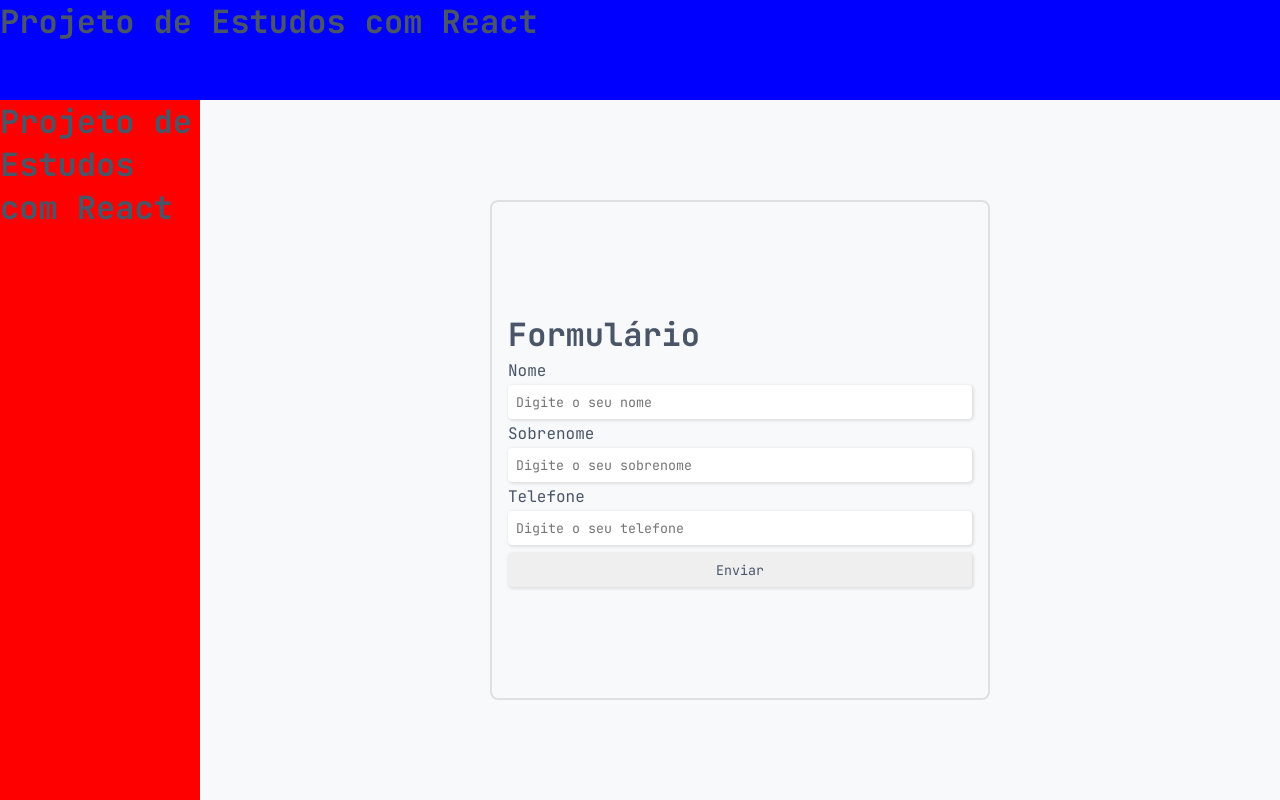
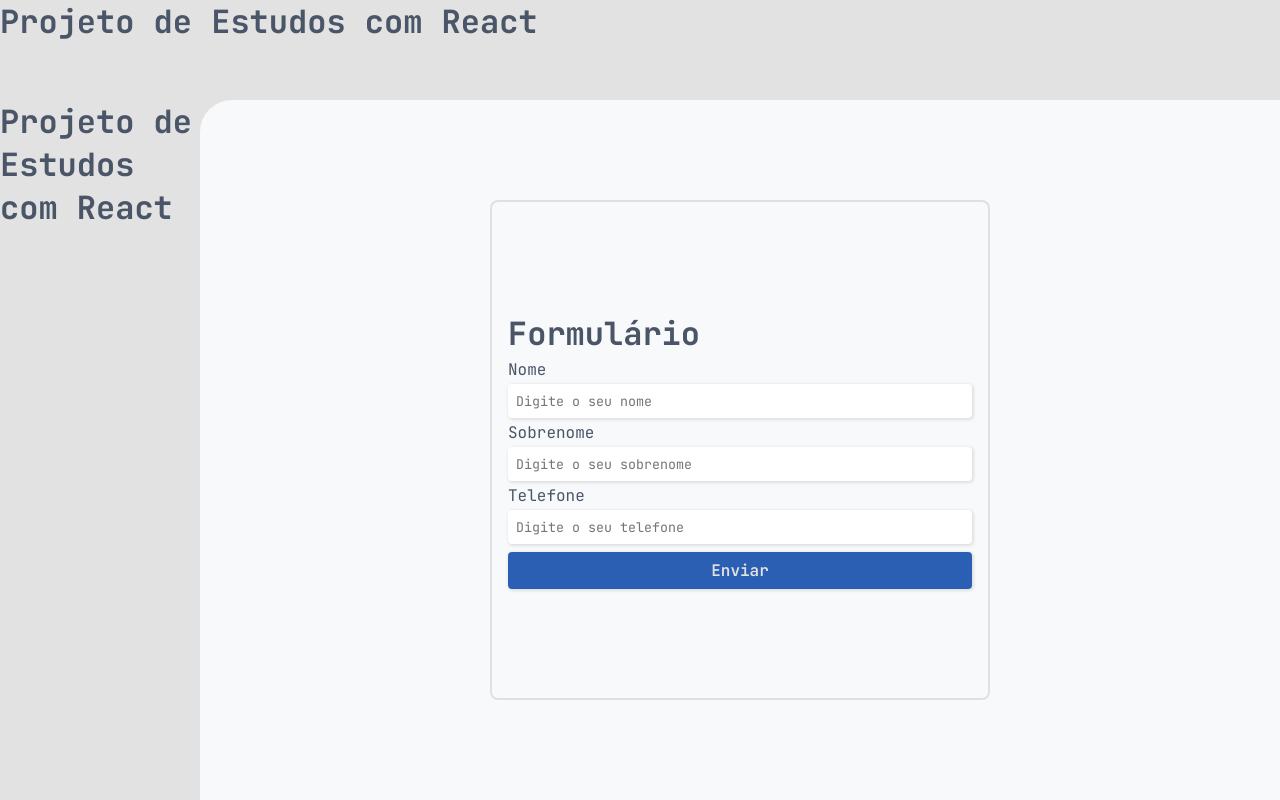
Before and after one commit to RafaelGaiteiro/project-study-react-two, a React (Vite) app: page / in a window 1280 px wide. Built offline with nearby package versions, Linux system fonts and the light colour scheme.

Commit message:
botão estilizado e header e aside

```diff
--- a/src/components/UI/atoms/Aside/styles.ts
+++ b/src/components/UI/atoms/Aside/styles.ts
@@ -2,7 +2,7 @@ import { styled } from "styled-components";
 
 export const AsideStylized = styled.div`
   grid-area: AS;
-  background-color: red;
+  background-color: #e2e2e2;
   height: 100%;
   width: 100%;
 `;
--- a/src/components/UI/atoms/Button/styles.ts
+++ b/src/components/UI/atoms/Button/styles.ts
@@ -4,4 +4,22 @@ export const ButtonStylized = styled.button`
   border-radius: 4px;
   padding: 8px;
   box-shadow: 1px 1px 3px 1px rgba(0, 0, 0, 0.1);
+  font-size: 16px;
+  font-weight: 600;
+  color: #e2e2e2;
+  background-color: #2b5fb3;
+  transition: all 0.4s;
+
+  &&:hover {
+    background-color: #1a61b5;
+    transform: scale(1.008, 1.018);
+    font-weight: 700;
+    color: white;
+  }
+
+  &&:active {
+    background-color: #123963;
+    font-weight: 800;
+    color: white;
+  }
 `;
--- a/src/components/UI/atoms/Header/styles.ts
+++ b/src/components/UI/atoms/Header/styles.ts
@@ -2,7 +2,7 @@ import { styled } from "styled-components";
 
 export const HeaderStylized = styled.div`
   grid-area: HD;
-  background-color: blue;
+  background-color: #e2e2e2;
   height: 100%;
   width: 100%;
 `;
--- a/src/components/templates/DefaultTemplate/styles.ts
+++ b/src/components/templates/DefaultTemplate/styles.ts
@@ -12,7 +12,8 @@ export const DefaultTemplateStylized = styled.div`
 export const Content = styled.div`
   grid-area: CT;
   height: calc(100vh - 100px);
-
   display: flex;
   justify-content: center;
+  background-color: rgb(247, 249, 251);
+  border-radius: 32px 0 0 0;
 `;
--- a/src/styles/GlobalStyles.ts
+++ b/src/styles/GlobalStyles.ts
@@ -11,7 +11,7 @@ export const GlobalStyles = createGlobalStyle`
 
     html, body, #root {
         height: 100%;
-        background-color: rgb(247, 249, 251);
+        background-color: #e2e2e2;
     }
 
     *, button, input {
```
